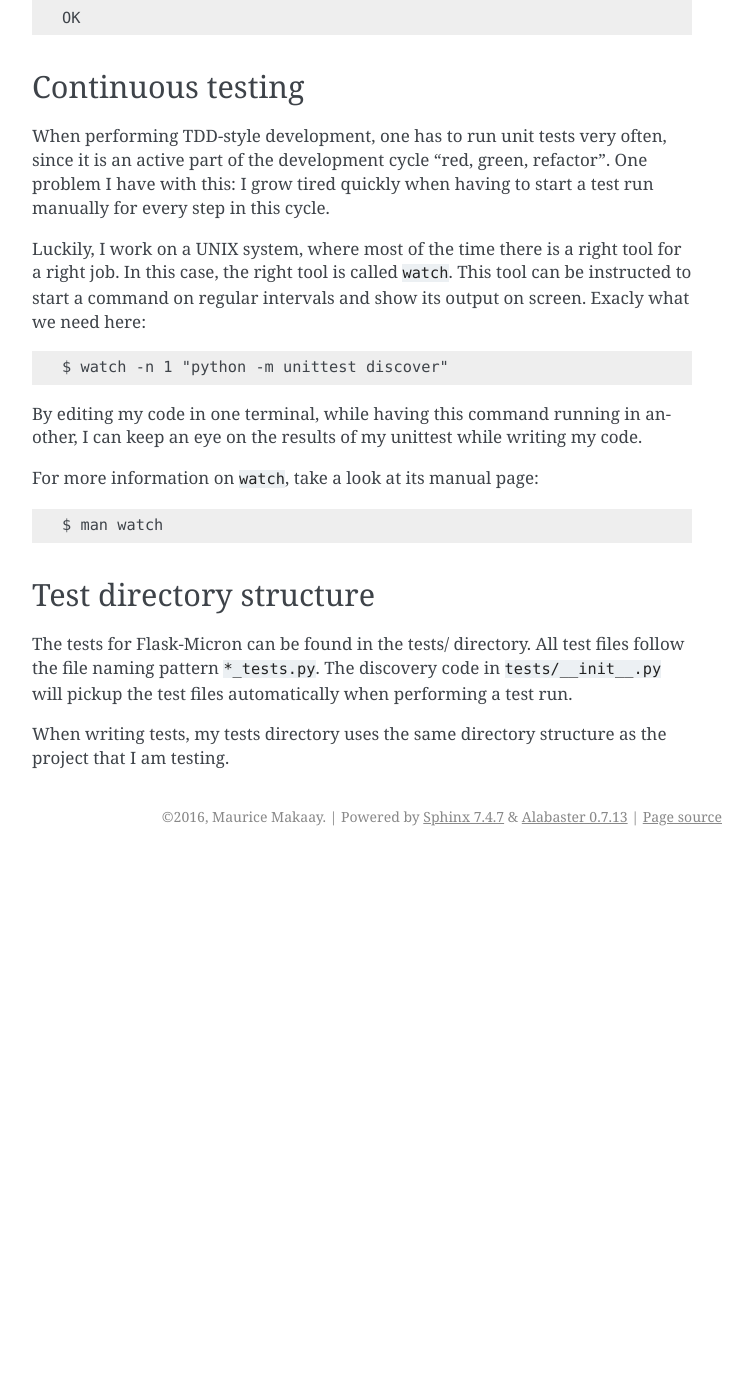
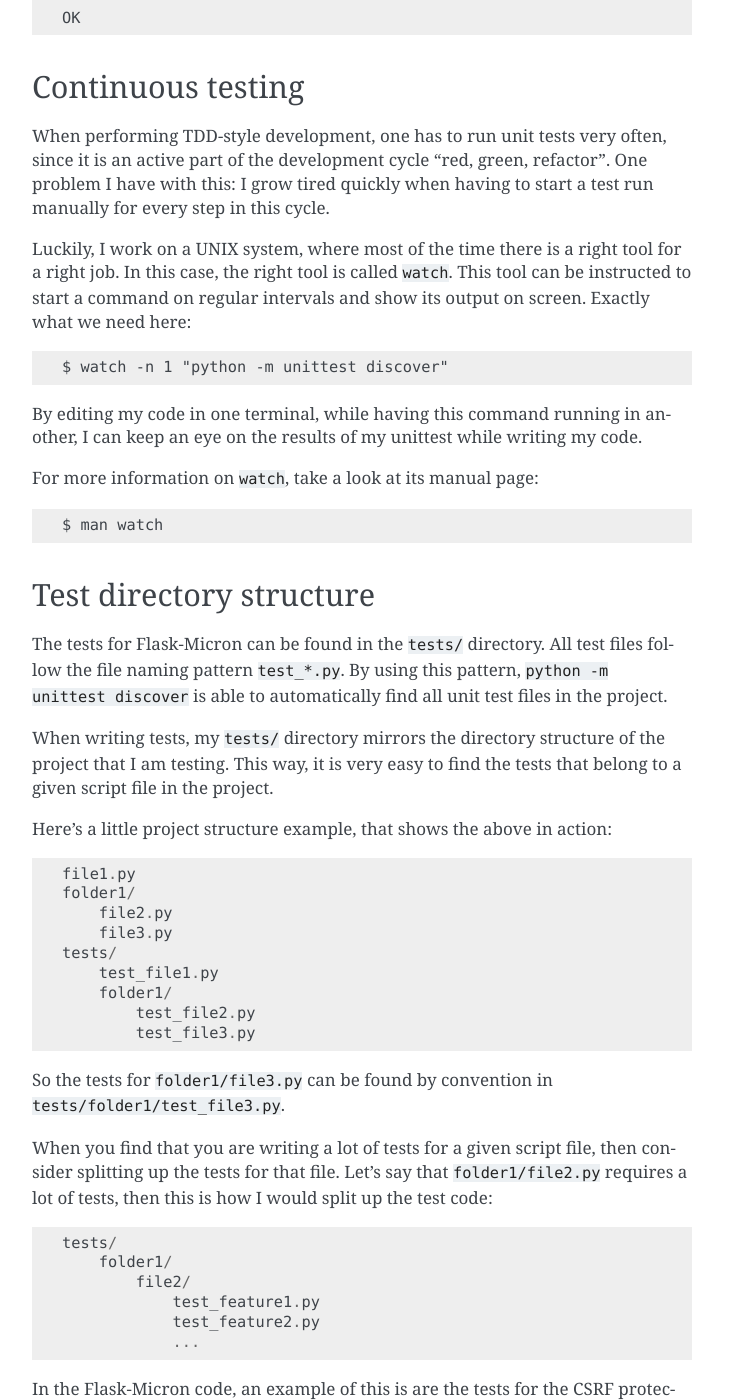
Before and after one commit to mmakaay/flask_micron, a Sphinx documentation site: the page built from documentation/developers/testing.rst, in a window 1280 px wide and 1400 px high, scrolled down 1320 px. Shown: the whole window, without its empty margins (388-1141 px from the left). Built offline with Sphinx 7.4.7, drawn with Linux system fonts in a browser that asks for light colours; before the commit the page ends 2176 px from its top, so only the background shows below that; some of the changed text lies outside the part shown.

Commit message:
Intermediate doc commit.

```diff
--- a/documentation/developers/testing.rst
+++ b/documentation/developers/testing.rst
@@ -77,7 +77,7 @@ test run manually for every step in this cycle.
 Luckily, I work on a UNIX system, where most of the time there is a right
 tool for a right job. In this case, the right tool is called ``watch``.  This
 tool can be instructed to start a command on regular intervals and show its
-output on screen. Exacly what we need here::
+output on screen. Exactly what we need here::
 
     $ watch -n 1 "python -m unittest discover"
 
@@ -94,10 +94,41 @@ For more information on ``watch``, take a look at its manual page::
 Test directory structure
 ------------------------
 
-The tests for Flask-Micron can be found in the tests/ directory. All
-test files follow the file naming pattern ``*_tests.py``. The discovery code
-in ``tests/__init__.py`` will pickup the test files automatically when
-performing a test run.
+The tests for Flask-Micron can be found in the ``tests/`` directory. All
+test files follow the file naming pattern ``test_*.py``. By using this pattern,
+``python -m unittest discover`` is able to automatically find all unit test
+files in the project.
 
-When writing tests, my tests directory uses the same directory structure
-as the project that I am testing.
+When writing tests, my ``tests/`` directory mirrors the directory structure
+of the project that I am testing. This way, it is very easy to find the tests
+that belong to a given script file in the project.
+
+Here's a little project structure example, that shows the above in action::
+
+    file1.py
+    folder1/
+        file2.py
+        file3.py
+    tests/
+        test_file1.py
+        folder1/
+            test_file2.py
+            test_file3.py
+
+So the tests for ``folder1/file3.py`` can be found by convention in
+``tests/folder1/test_file3.py``.
+
+When you find that you are writing a lot of tests for a given script file,
+then consider splitting up the tests for that file. Let's say that
+``folder1/file2.py`` requires a lot of tests, then this is how I would split
+up the test code::
+
+    tests/
+        folder1/
+            file2/
+                test_feature1.py
+                test_feature2.py
+                ...
+
+In the Flask-Micron code, an example of this is are the tests for the
+CSRF protection plugin, which can be found in ``tests/plugins/csrf/*``.
```
Also changed, not shown: documentation/developers/environment.rst (+7 -0 lines), 1 other file.
